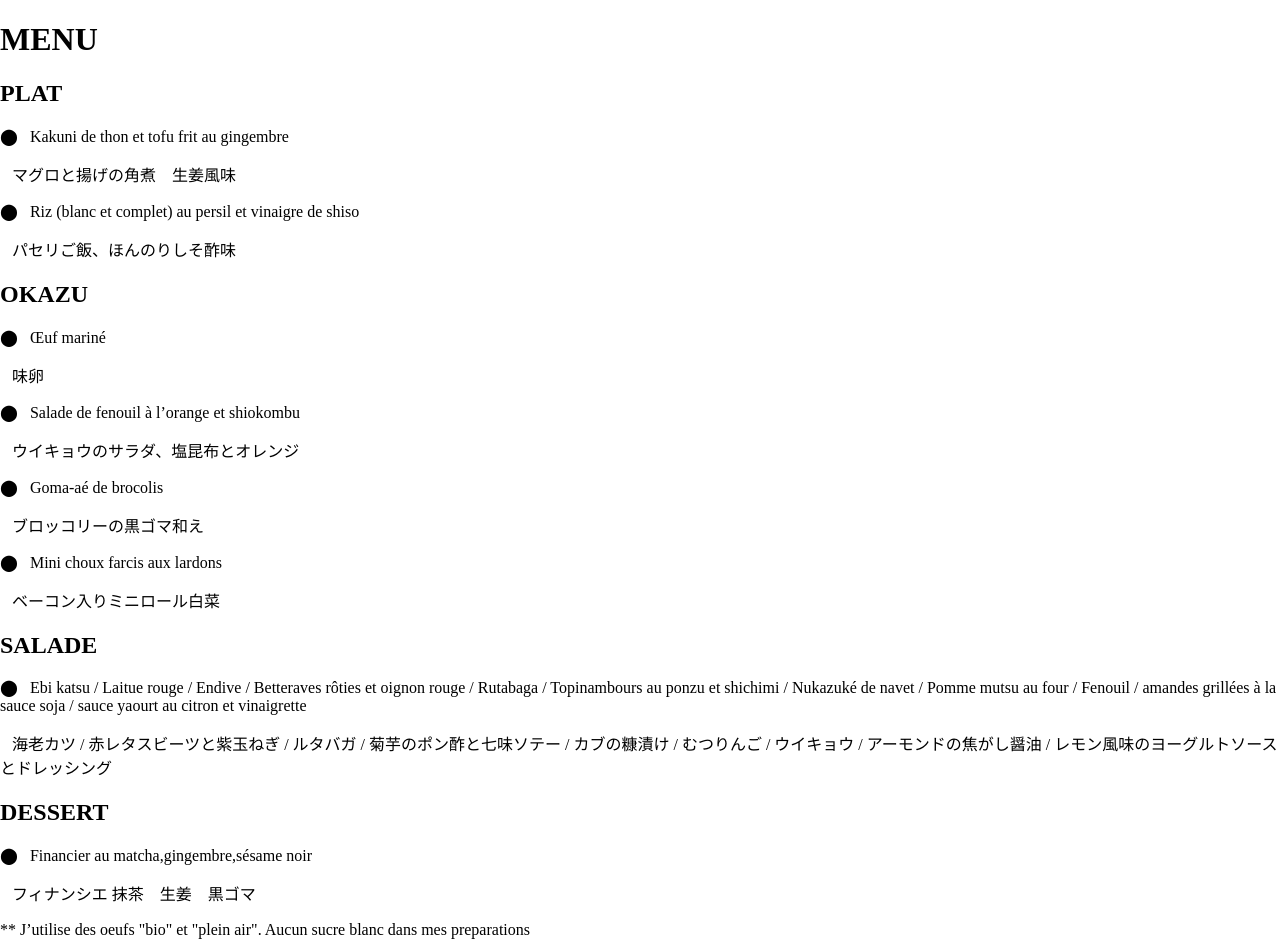
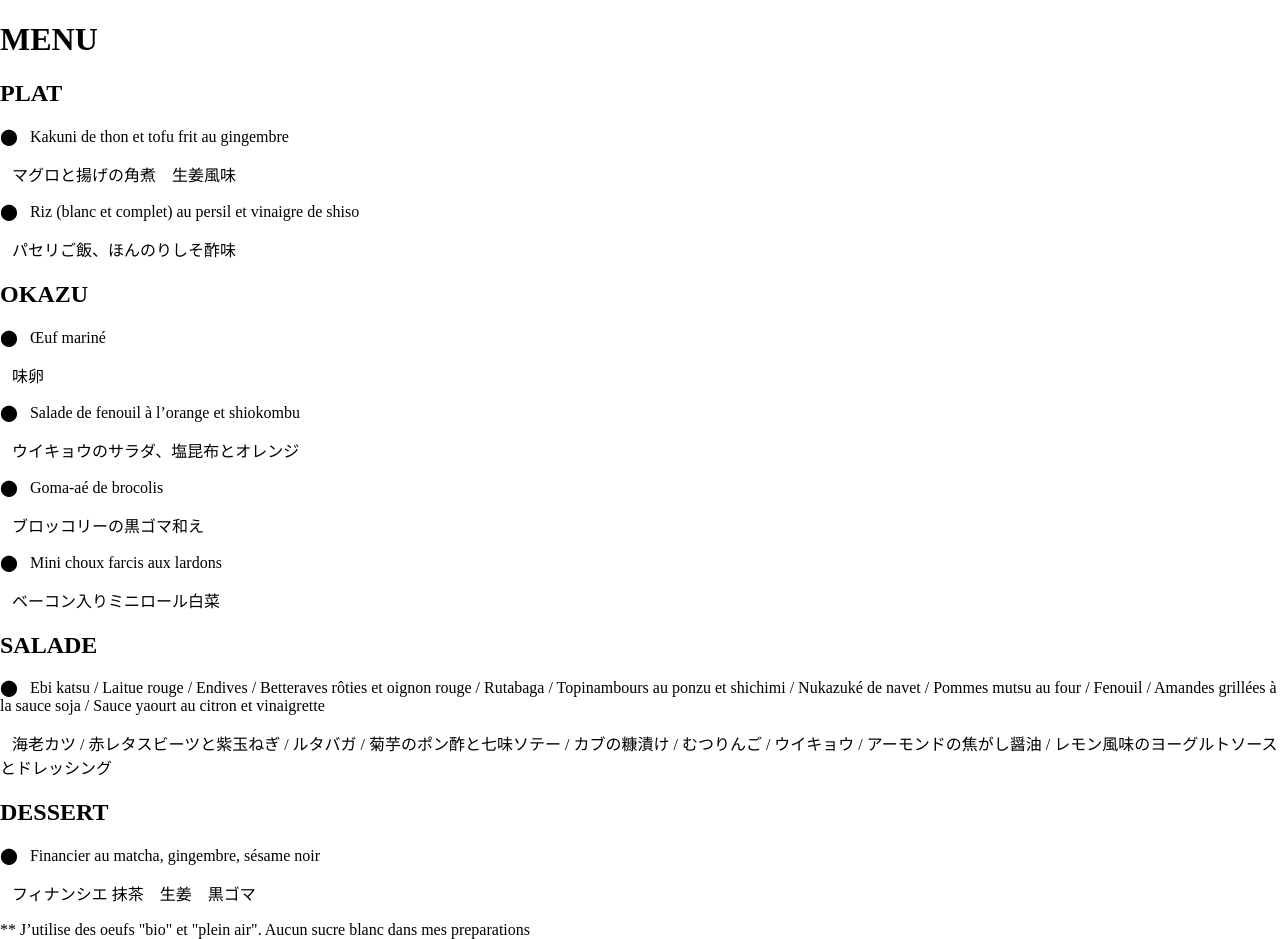
Before and after one commit to matsupin/main, a Jekyll site: the page built from menus/commande_kanako_130324.html, in a window 1280 px wide. Built offline with Jekyll 4.4.1, drawn with Linux system fonts in a browser that asks for light colours.

Commit message:
Update commande_kanako_130324.html

```diff
--- a/menus/commande_kanako_130324.html
+++ b/menus/commande_kanako_130324.html
@@ -41,7 +41,7 @@ title: Bento Menu
     <section class="menu-section">
         <h2 class="section-title">SALADE</h2>
 
-        <p><span class="menu-dot">&#11044;</span> <span class="dish-name">&nbsp; Ebi katsu / Laitue rouge / Endive / Betteraves rôties et oignon rouge / Rutabaga / Topinambours au ponzu et shichimi / Nukazuké de navet / Pomme mutsu au four / Fenouil / amandes grillées à la sauce soja / sauce yaourt au citron et vinaigrette </span></p>
+        <p><span class="menu-dot">&#11044;</span> <span class="dish-name">&nbsp; Ebi katsu / Laitue rouge / Endives / Betteraves rôties et oignon rouge / Rutabaga / Topinambours au ponzu et shichimi / Nukazuké de navet / Pommes mutsu au four / Fenouil / Amandes grillées à la sauce soja / Sauce yaourt au citron et vinaigrette </span></p>
         <p class="dish-text">&nbsp;&nbsp;&nbsp;<span class="highlight">海老カツ / 赤レタスビーツと紫玉ねぎ / ルタバガ / 菊芋のポン酢と七味ソテー / カブの糠漬け / むつりんご / ウイキョウ / アーモンドの焦がし醤油 / レモン風味のヨーグルトソースとドレッシング</p>
 
     </section>
@@ -50,7 +50,7 @@ title: Bento Menu
     <section class="menu-section">
         <h2 class="section-title">DESSERT</h2>
 
-        <p><span class="menu-dot">&#11044;</span> <span class="dish-name">&nbsp; Financier au matcha,gingembre,sésame noir</span></p>
+        <p><span class="menu-dot">&#11044;</span> <span class="dish-name">&nbsp; Financier au matcha, gingembre, sésame noir</span></p>
         <p class="dish-text">&nbsp;&nbsp;&nbsp;<span class="highlight">フィナンシエ 抹茶　生姜　黒ゴマ</p>
 
 
```
